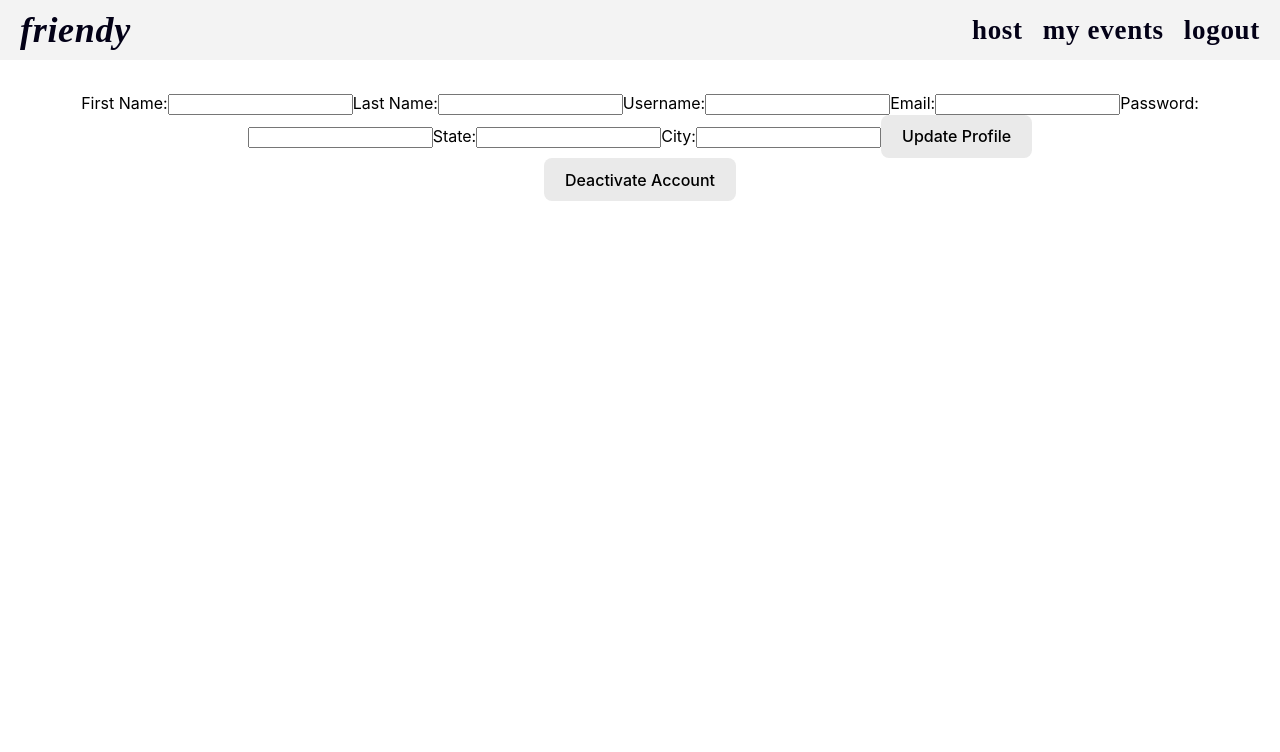
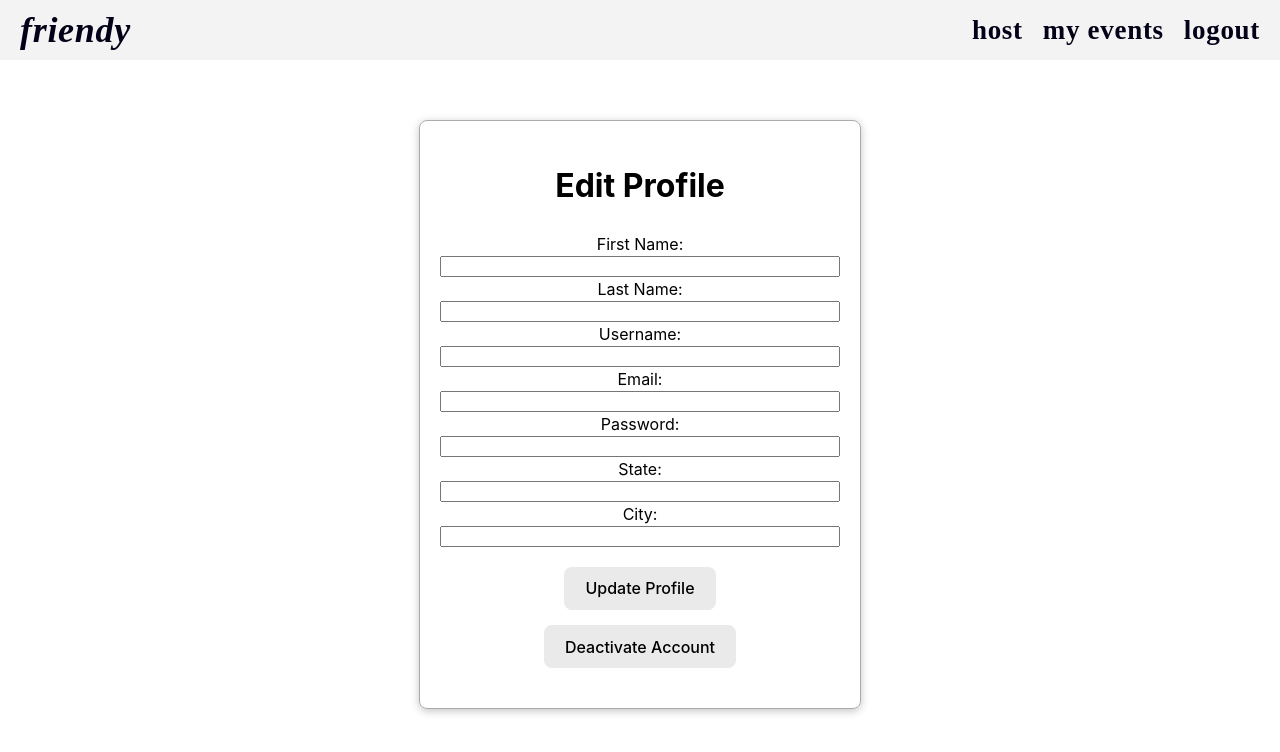
Before and after one commit to casy1996/Friendy, a React (Vite) app in the folder client/: page /users/1/edit in a window 1280 px wide. Shown: the top 752 px of the page. Built offline with nearby package versions, Linux system fonts and the light colour scheme; no server answers.

Commit message:
Quick addition to css for edit profile form.

```diff
--- a/client/src/App.css
+++ b/client/src/App.css
@@ -725,3 +725,20 @@
   flex-direction: column;
   padding-top: 60px;
 }
+
+.editProfileForm {
+  display: flex;
+  flex-direction: column;
+}
+
+.editProfileForm input,
+.editProfileForm label {
+  display: flex;
+  flex-direction: column;
+  justify-content: center;
+}
+
+.updateProfile button {
+  margin-top: 20px;
+  margin-bottom: 15px;
+}
--- a/client/src/pages/EditProfile.jsx
+++ b/client/src/pages/EditProfile.jsx
@@ -97,9 +97,11 @@ const EditProfile = () => {
 
     return (
         <div>
+            <div className="accountPage">
             <NavbarMember/>
 
-            <h1>Edit Profile</h1>
+            <div className="accountBorder editProfileForm">
+            <h1 >Edit Profile</h1>
             <form onSubmit={handleSubmit}>
                 <label>
                     First Name:
@@ -163,13 +165,15 @@ const EditProfile = () => {
                         onChange={handleChange}
                     />
                 </label>
-                <button type="submit">Update Profile</button>
+                <div className="updateProfile"><button type="submit">Update Profile</button></div>
             </form>
 
             <div>
                 <button onClick={handleDelete}>Deactivate Account</button>
             </div>
 
+            </div>
+            </div>
         </div>
     );
 };
```
